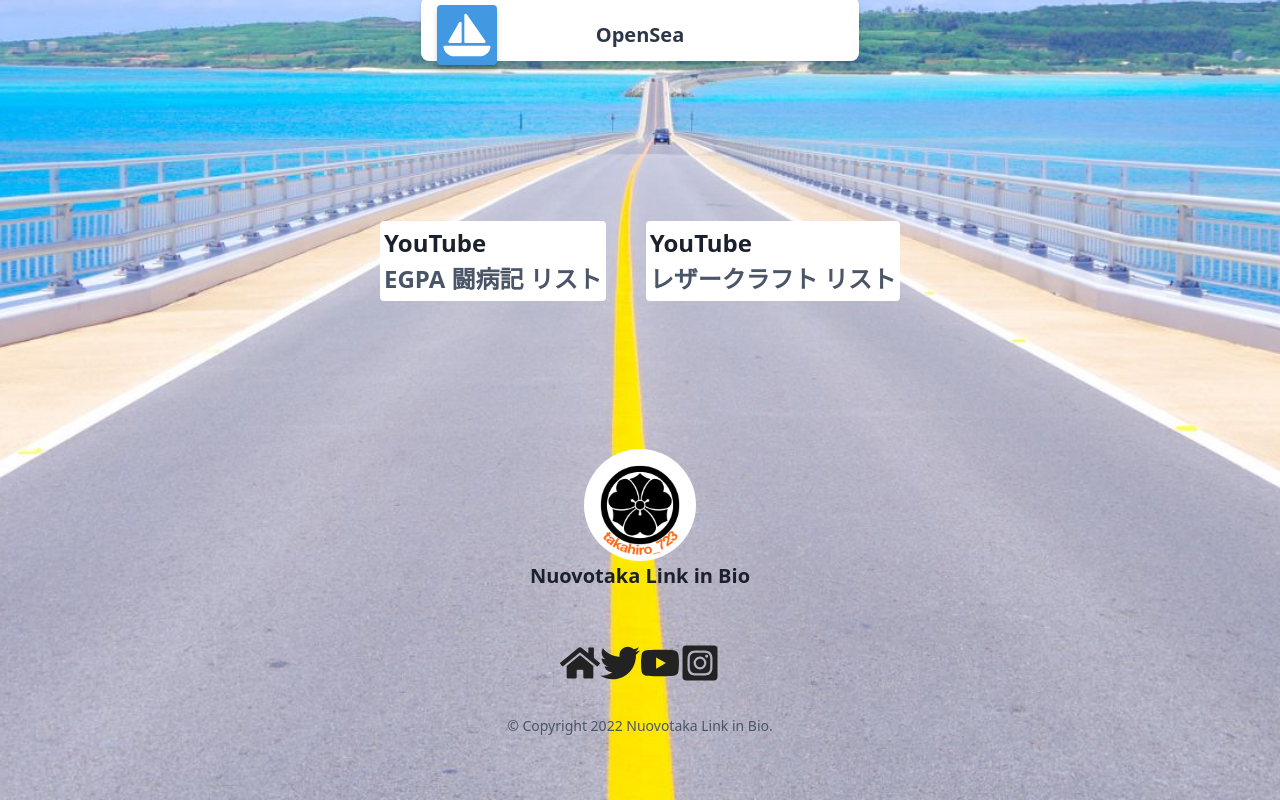
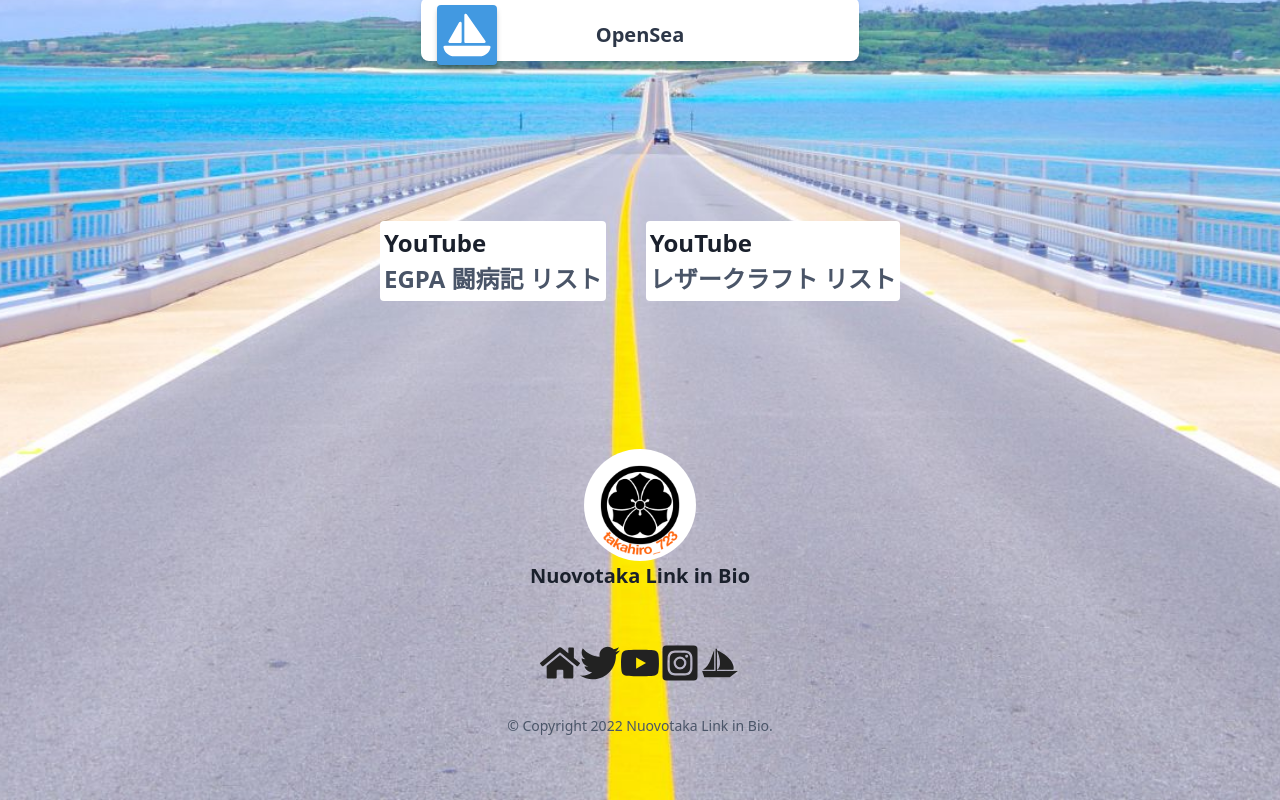
Before and after one commit to nuovotaka/link_in_bio_2022, a Next.js app: page / in a window 1280 px wide. Shown: the part 678-1478 px from the top of the page. Built offline with nearby package versions, Linux system fonts and the light colour scheme; no server answers.

Commit message:
Update opensea

```diff
--- a/src/templates/Footer.tsx
+++ b/src/templates/Footer.tsx
@@ -1,15 +1,16 @@
 import Link from 'next/link';
-
-import { Background } from '../background/Background';
-import { CenteredFooter } from '../footer/CenteredFooter';
-import { Section } from '../layout/Section';
-import { Logo } from './Logo';
 import {
   FaHome,
   FaTwitter,
   FaYoutube,
   FaInstagramSquare,
 } from 'react-icons/fa';
+import { GiSailboat } from 'react-icons/gi';
+
+import { Background } from '../background/Background';
+import { CenteredFooter } from '../footer/CenteredFooter';
+import { Section } from '../layout/Section';
+import { Logo } from './Logo';
 
 function Footer() {
   return (
@@ -17,12 +18,14 @@ function Footer() {
       <Section>
         <CenteredFooter
           logo={<Logo />}
-          iconList={<>
+          iconList={
+            <>
               <Link href="https://nuovotaka.com">
                 <a>
                   <FaHome
                     className="inline-block h-10 w-10 fill-current"
-                  color={'#222'} />
+                    color={'#222'}
+                  />
                 </a>
               </Link>
 
@@ -53,9 +56,19 @@ function Footer() {
                 </a>
               </Link>
 
-          </>}
-        >
-        </CenteredFooter>
+              <Link href="https://www.instagram.com/takahiro_723/">
+                <a>
+                  <GiSailboat
+                    className="inline-block h-10 w-10 fill-current"
+                    color={'#222'}
+                  />
+                </a>
+              </Link>
+            </>
+          }
+          // eslint-disable-next-line react/no-children-prop
+          children={undefined}
+        ></CenteredFooter>
       </Section>
     </Background>
   );
```
Lines whose indentation alone changed are shown as unchanged.
